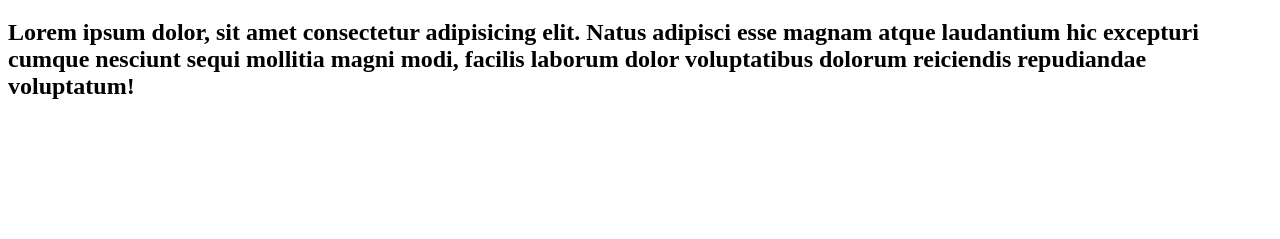
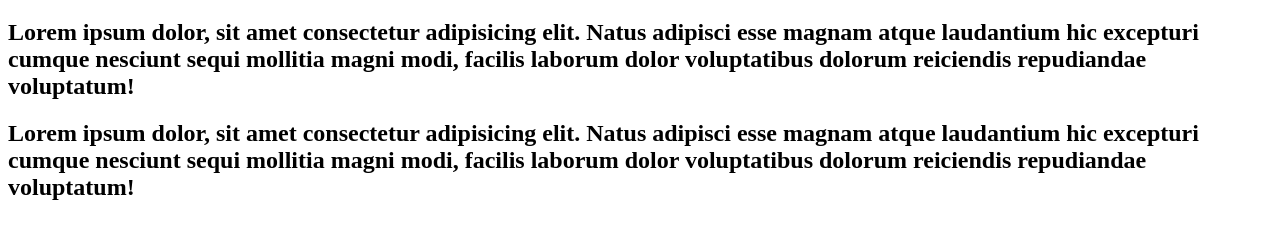
Before and after one commit to Baxtiyor0101/n95, a plain HTML site: page index.html in a window 1280 px wide. Shown: the part 61-300 px from the top of the page. Drawn offline with Linux system fonts and the light colour scheme.

Commit message:
here we add a message

```diff
--- a/index.html
+++ b/index.html
@@ -9,6 +9,7 @@
     <h1>hello github</h1>
     <main>
         <h2>Lorem ipsum dolor, sit amet consectetur adipisicing elit. Natus adipisci esse magnam atque laudantium hic excepturi cumque nesciunt sequi mollitia magni modi, facilis laborum dolor voluptatibus dolorum reiciendis repudiandae voluptatum!</h2>
+        <h2>Lorem ipsum dolor, sit amet consectetur adipisicing elit. Natus adipisci esse magnam atque laudantium hic excepturi cumque nesciunt sequi mollitia magni modi, facilis laborum dolor voluptatibus dolorum reiciendis repudiandae voluptatum!</h2>
     </main>
 </body>
 </html>
```
